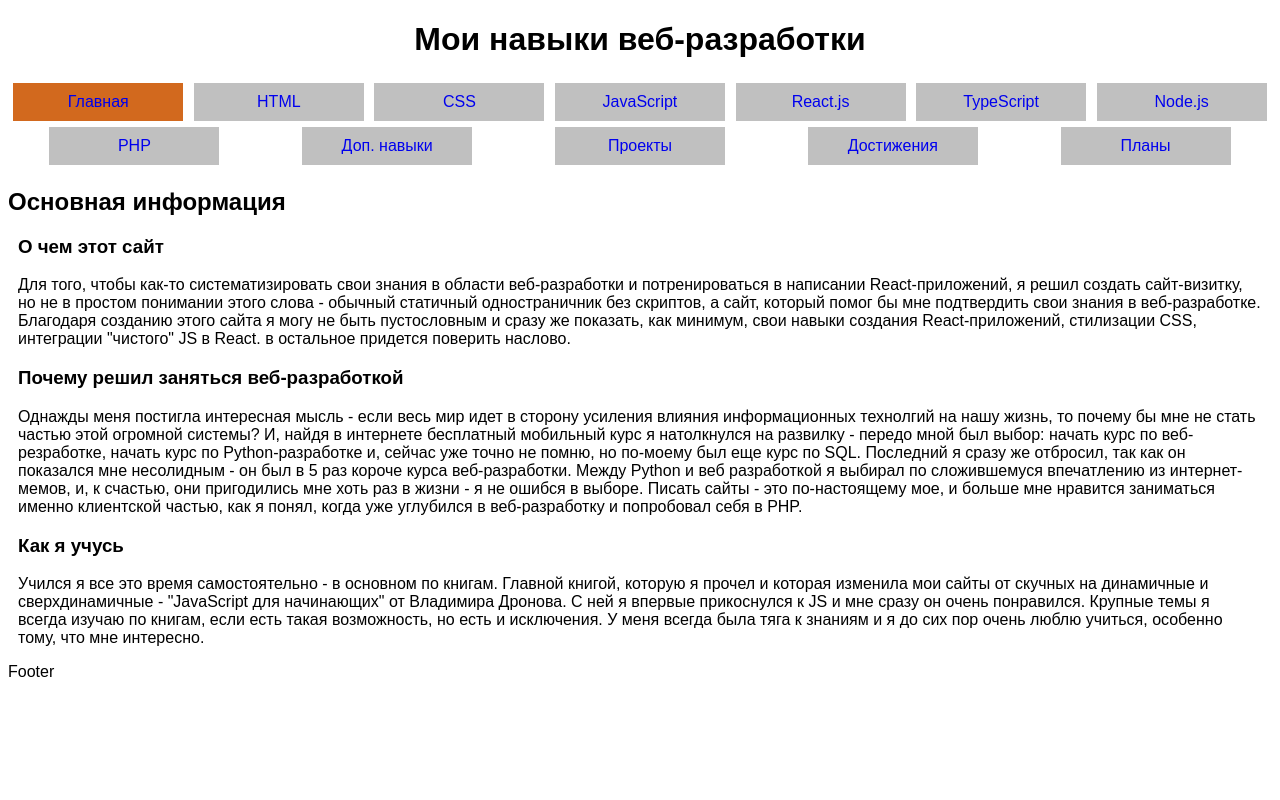
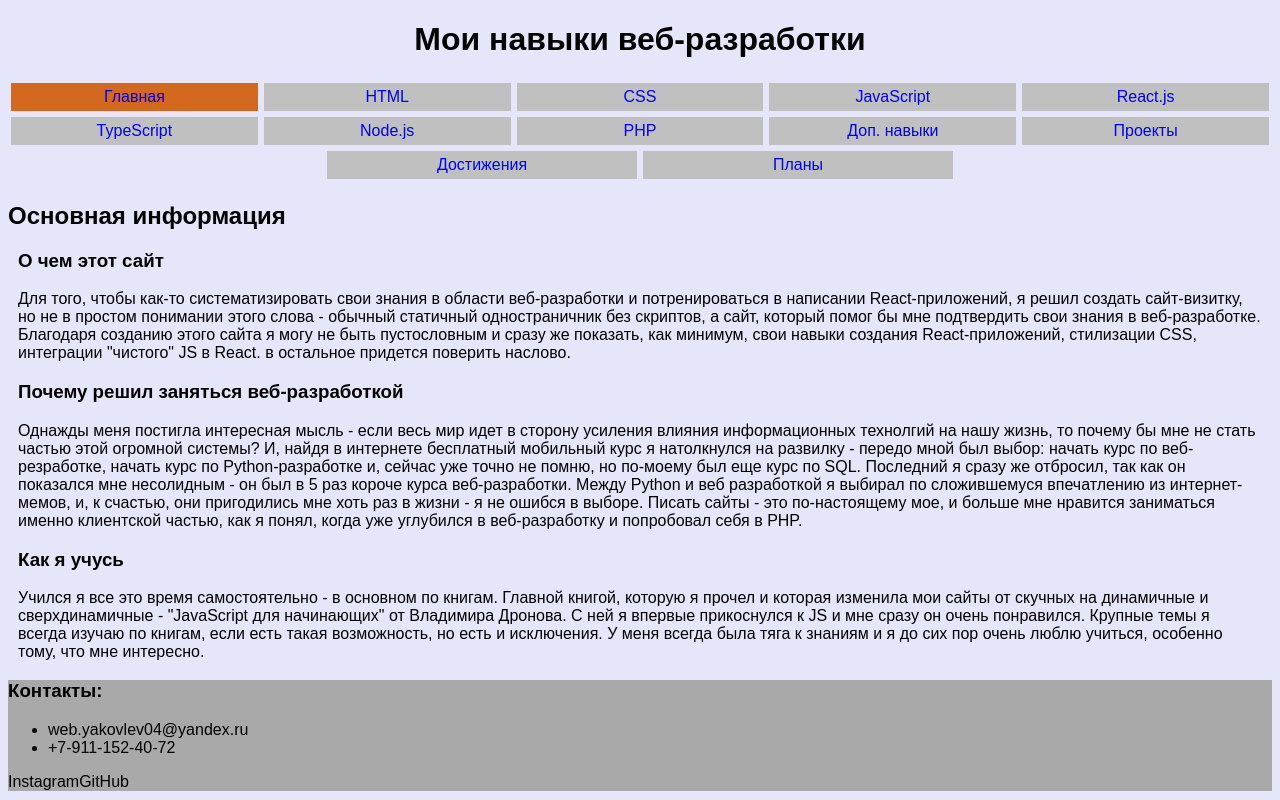
Before and after one commit to AlexDev04/summary, a React (Create React App) app: page /projects in a window 1280 px wide. Built offline with nearby package versions, Linux system fonts and the light colour scheme.

Commit message:
fixed flexbox
Настроен flexbox ссылок на разделы

```diff
--- a/src/App.js
+++ b/src/App.js
@@ -58,10 +58,15 @@ class App extends Component {
                     </div>
                 </HashRouter>
                 <div id="footer">
-                    Footer
+                    <h3>Контакты:</h3>
+                    <ul>
+                        <li>web.yakovlev04@yandex.ru</li>
+                        <li>+7-911-152-40-72</li>
+                    </ul>
+                    <a>Instagram</a>
+                    <a>GitHub</a>
                 </div>
             </>
-
         );
     }
 }
--- a/src/index.css
+++ b/src/index.css
@@ -1,6 +1,8 @@
 /* Main */
 body {
    font-family: sans-serif;
+   background-color: lavender;
+   padding: 0;
 }
 
 .section {
@@ -19,8 +21,8 @@ body {
 #nav-container {
    display: flex;
    flex-wrap: wrap;
-   justify-content: space-around;
-   align-items: center
+   justify-content: center;
+   align-items: center;
 }
 
 .nav-item {
@@ -28,8 +30,10 @@ body {
    justify-content: center;
    text-align: center;
    align-items: center;
-   width: 10em;
-   height: 1.75em;
+   flex: 1 1 auto;
+   min-width: 100px;
+   width: 200px;
+   max-width: 300px;
    background-color: silver;
    margin: 3px;
    padding: 5px;
@@ -79,6 +83,10 @@ figcaption {
    margin-bottom: 3px;
 }
 
+#footer {
+   background-color: darkgray;
+}
+
 /* High priority */
 .active {
    background-color: chocolate;
--- a/src/index.js
+++ b/src/index.js
@@ -9,8 +9,6 @@ import "./index.css";
 var destination = document.getElementById('content');
 
 ReactDOM.render(
-    <>
-        <App/>
-    </>,
+        <App/>,
     destination
 )
```
